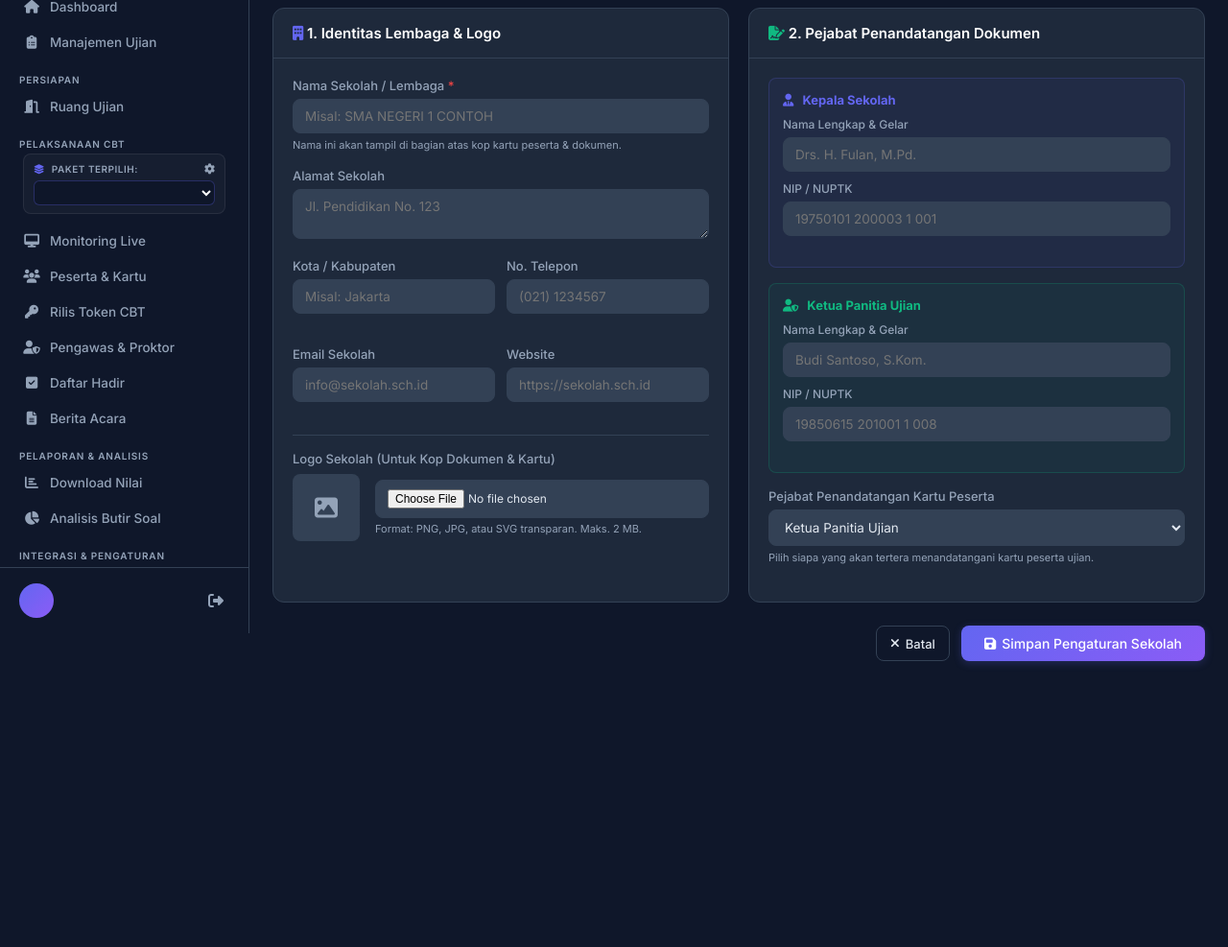
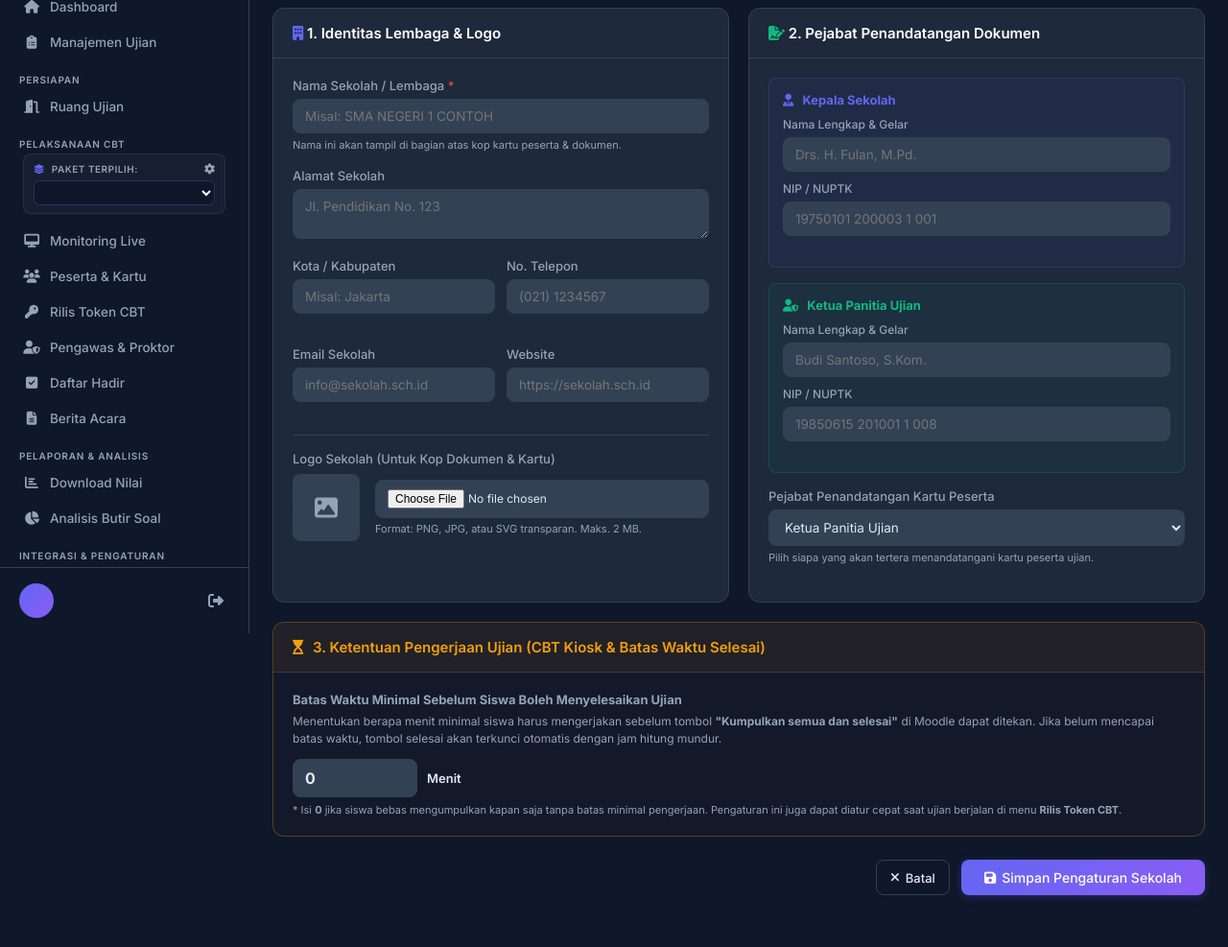
Before and after one commit to arindramobil-crypto/exam-admin, a CodeIgniter 4 app: the page made by app/Views/setting/index.php in a window 1280 px wide. Shown: the part 140-1127 px from the top of the page at 96% size. Before the commit the page ends 834 px from the top, so only its background shows below. Run offline with PHP 8.4 and a stand-in for CodeIgniter, Linux system fonts and the light colour scheme; the template is opened without the code that fills it, so the values that code supplies are empty; some libraries are stand-ins or nearby versions.

Commit message:
feat(setting): also add minimum exam finish time setting to global setting page

```diff
--- a/app/Controllers/Setting.php
+++ b/app/Controllers/Setting.php
@@ -32,6 +32,7 @@ class Setting extends BaseController
             'nama_ketua_panitia',
             'nip_ketua_panitia',
             'ttd_kartu_jabatan',
+            'cbt_min_finish_minutes',
         ];
 
         foreach ($fields as $f) {
--- a/app/Views/setting/index.php
+++ b/app/Views/setting/index.php
@@ -123,6 +123,32 @@
 
             </div>
         </div>
+
+        <!-- Kolom 3: Ketentuan Ujian & Batas Waktu Minimal Selesai -->
+        <div class="card" style="grid-column: 1 / -1;border:1px solid rgba(245,158,11,0.3);background:rgba(245,158,11,0.02)">
+            <div class="card-header" style="background:rgba(245,158,11,0.06)">
+                <span class="card-title" style="color:#f59e0b">
+                    <i class="fas fa-hourglass-start" style="margin-right:6px"></i> 3. Ketentuan Pengerjaan Ujian (CBT Kiosk & Batas Waktu Selesai)
+                </span>
+            </div>
+            <div class="card-body">
+                <div style="display:flex;align-items:center;justify-content:space-between;flex-wrap:wrap;gap:20px">
+                    <div style="flex:1;min-width:280px">
+                        <label class="form-label" style="font-weight:700">Batas Waktu Minimal Sebelum Siswa Boleh Menyelesaikan Ujian</label>
+                        <p style="font-size:12px;color:var(--muted);margin-bottom:12px;line-height:1.5">
+                            Menentukan berapa menit minimal siswa harus mengerjakan sebelum tombol <strong>"Kumpulkan semua dan selesai"</strong> di Moodle dapat ditekan. Jika belum mencapai batas waktu, tombol selesai akan terkunci otomatis dengan jam hitung mundur.
+                        </p>
+                        <div style="display:flex;align-items:center;gap:10px">
+                            <input type="number" name="cbt_min_finish_minutes" value="<?= (int)($settings['cbt_min_finish_minutes'] ?? 0) ?>" min="0" max="300" class="form-control" style="width:130px;font-weight:700;font-size:16px">
+                            <span style="font-size:13px;font-weight:600;color:var(--text)">Menit</span>
+                        </div>
+                        <small style="color:var(--muted);font-size:11px;margin-top:6px;display:block">
+                            * Isi <strong>0</strong> jika siswa bebas mengumpulkan kapan saja tanpa batas minimal pengerjaan. Pengaturan ini juga dapat diatur cepat saat ujian berjalan di menu <strong>Rilis Token CBT</strong>.
+                        </small>
+                    </div>
+                </div>
+            </div>
+        </div>
     </div>
 
     <!-- Tombol Simpan -->
```
